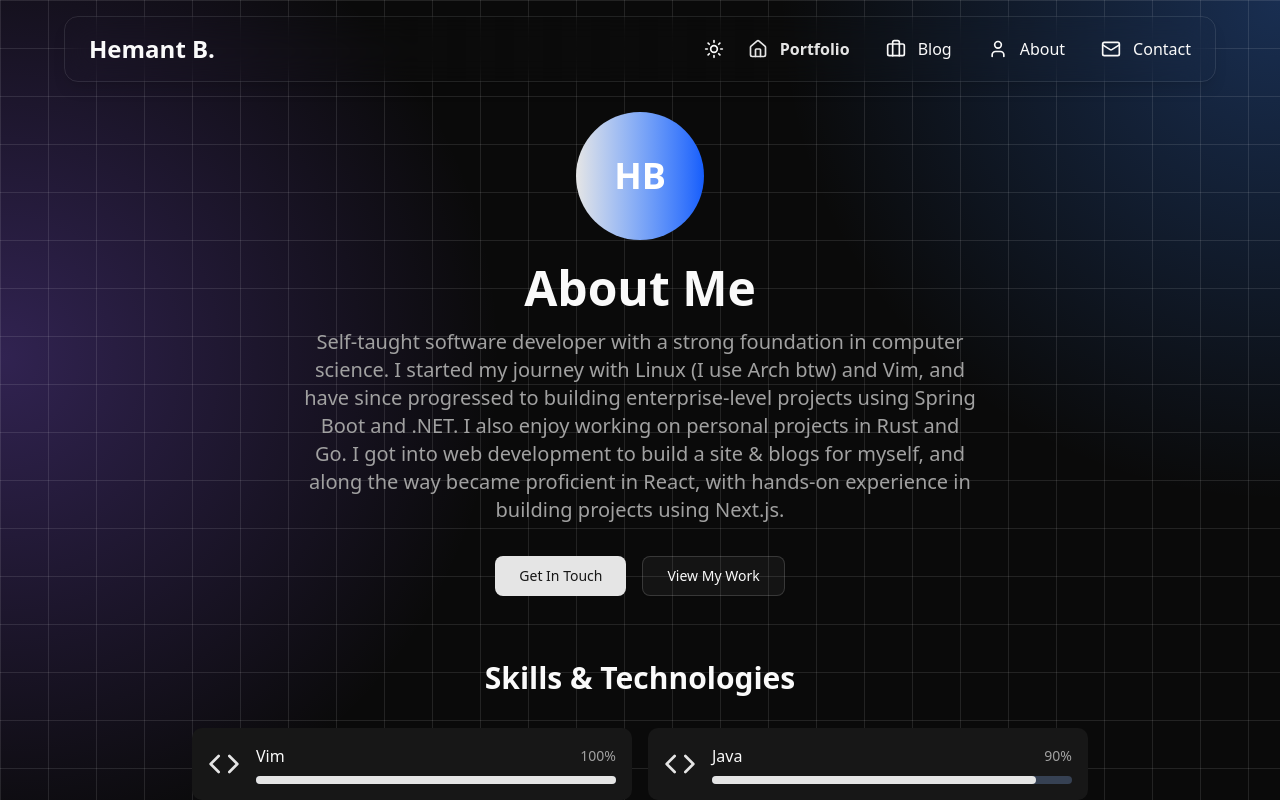
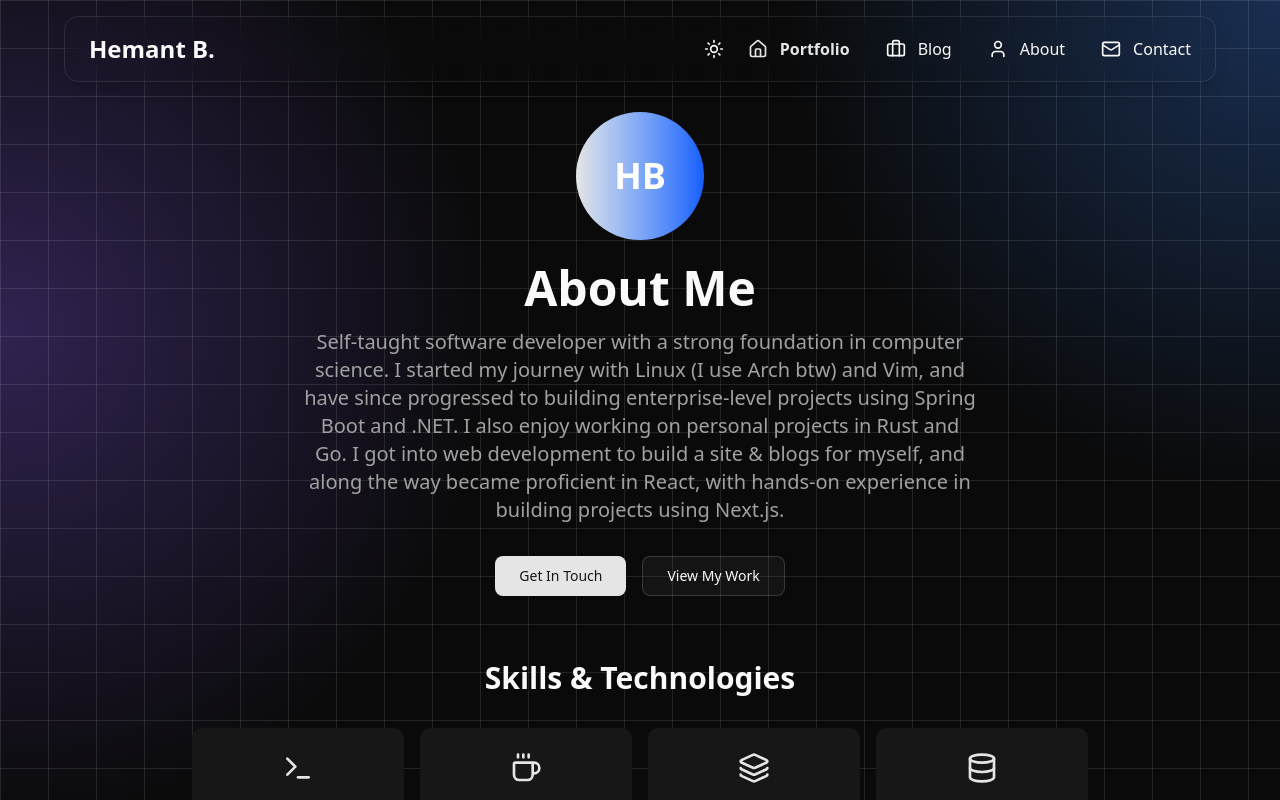
Before and after one commit to hemantyb/portfolio, a Next.js app: page /about in a window 1280 px wide. Shown: the top 800 px of the page. Built offline with nearby package versions, Linux system fonts and the light colour scheme.

Commit message:
make skill section seperate and upgrade nextjs

```diff
--- a/app/about/page.tsx
+++ b/app/about/page.tsx
@@ -1,29 +1,14 @@
-// app/about/page.tsx
 "use client";
 
 import { motion } from "framer-motion";
 import { Button } from "@/components/ui/button";
 import { Card } from "@/components/ui/card";
-import { Code, Database, Globe, Heart } from "lucide-react";
+import { Heart } from "lucide-react";
 import Layout from "@/components/Layout";
+import Skills from "@/components/Skills";
 import Link from "next/link";
 
 export default function AboutPage() {
-	const skills = [
-		{ name: "Vim", level: 100, icon: Code },
-		{ name: "Java", level: 90, icon: Code },
-		{ name: "Spring Boot", level: 88, icon: Code },
-		{ name: "JPA/Hibernate", level: 70, icon: Code },
-		{ name: "Microservices", level: 60, icon: Code },
-		{ name: "TypeScript", level: 70, icon: Code },
-		{ name: "React", level: 95, icon: Code },
-		{ name: "Next.js", level: 60, icon: Globe },
-		{ name: "PostgreSQL", level: 80, icon: Database },
-		{ name: "Python", level: 90, icon: Code },
-		{ name: "MySQL", level: 80, icon: Database },
-		{ name: "Linux", level: 100, icon: Database },
-	];
-
 	return (
 		<Layout>
 			<motion.div
@@ -83,45 +68,7 @@ export default function AboutPage() {
 				</div>
 
 				{/* Skills Section */}
-				<motion.section
-					className="mb-16"
-					initial={{ opacity: 0, y: 20 }}
-					animate={{ opacity: 1, y: 0 }}
-					transition={{ delay: 0.6 }}
-				>
-					<h2 className="text-3xl font-bold mb-8 text-center">
-						Skills & Technologies
-					</h2>
-					<div className="grid grid-cols-1 md:grid-cols-2 gap-4">
-						{skills.map((skill, index) => (
-							<motion.div
-								key={skill.name}
-								className="flex items-center space-x-4 p-4 rounded-lg bg-card"
-								initial={{ opacity: 0, x: -20 }}
-								animate={{ opacity: 1, x: 0 }}
-								transition={{ delay: 0.7 + index * 0.1 }}
-							>
-								<skill.icon className="h-8 w-8 text-primary" />
-								<div className="flex-1">
-									<div className="flex justify-between items-center mb-2">
-										<span className="font-medium">{skill.name}</span>
-										<span className="text-sm text-muted-foreground">
-											{skill.level}%
-										</span>
-									</div>
-									<div className="w-full bg-gray-200 dark:bg-gray-700 rounded-full h-2">
-										<motion.div
-											className="bg-primary h-2 rounded-full"
-											initial={{ width: 0 }}
-											animate={{ width: `${skill.level}%` }}
-											transition={{ delay: 1 + index * 0.1, duration: 0.8 }}
-										/>
-									</div>
-								</div>
-							</motion.div>
-						))}
-					</div>
-				</motion.section>
+				<Skills />
 
 				{/* Personal Touch */}
 				<motion.section
--- /dev/null
+++ b/components/Skills.tsx
@@ -0,0 +1,58 @@
+"use client";
+
+import { motion } from "framer-motion";
+import {
+	Code2,
+	Coffee,
+	Layers,
+	Database,
+	Globe,
+	Terminal,
+	Server,
+	FileCode,
+	Monitor
+} from "lucide-react";
+
+export default function Skills() {
+	const skills = [
+		{ name: "Vim", icon: Terminal },
+		{ name: "Java", icon: Coffee },
+		{ name: "Spring Boot", icon: Layers },
+		{ name: "JPA/Hibernate", icon: Database },
+		{ name: "Microservices", icon: Server },
+		{ name: "TypeScript", icon: FileCode },
+		{ name: "React", icon: Code2 },
+		{ name: "Next.js", icon: Globe },
+		{ name: "PostgreSQL", icon: Database },
+		{ name: "Python", icon: Code2 },
+		{ name: "MySQL", icon: Database },
+		{ name: "Linux", icon: Monitor },
+	];
+
+	return (
+		<motion.section
+			className="mb-16"
+			initial={{ opacity: 0, y: 20 }}
+			animate={{ opacity: 1, y: 0 }}
+			transition={{ delay: 0.6 }}
+		>
+			<h2 className="text-3xl font-bold mb-8 text-center">
+				Skills & Technologies
+			</h2>
+			<div className="grid grid-cols-2 md:grid-cols-3 lg:grid-cols-4 gap-4">
+				{skills.map((skill, index) => (
+					<motion.div
+						key={skill.name}
+						className="flex flex-col items-center space-y-3 p-6 rounded-lg bg-card hover:bg-accent transition-colors"
+						initial={{ opacity: 0, scale: 0.8 }}
+						animate={{ opacity: 1, scale: 1 }}
+						transition={{ delay: 0.7 + index * 0.1 }}
+					>
+						<skill.icon className="h-8 w-8 text-primary" />
+						<span className="font-medium text-center">{skill.name}</span>
+					</motion.div>
+				))}
+			</div>
+		</motion.section>
+	);
+}
--- a/package.json
+++ b/package.json
@@ -1,6 +1,6 @@
 {
 	"name": "hemant-baviskar-portfolio",
-  "version": "0.1.2",
+	"version": "0.1.3",
 	"private": true,
 	"scripts": {
 		"dev": "next dev --turbopack",
@@ -14,7 +14,7 @@
 		"clsx": "^2.1.1",
 		"framer-motion": "^12.18.1",
 		"lucide-react": "^0.518.0",
-    "next": "15.3.4",
+		"next": "^15.5.3",
 		"react": "^19.0.0",
 		"react-dom": "^19.0.0",
 		"tailwind-merge": "^3.3.1"
```
Also changed, not shown: 1 other file (tests, documents, lock files or other folders). Lines whose indentation alone changed are shown as unchanged.
